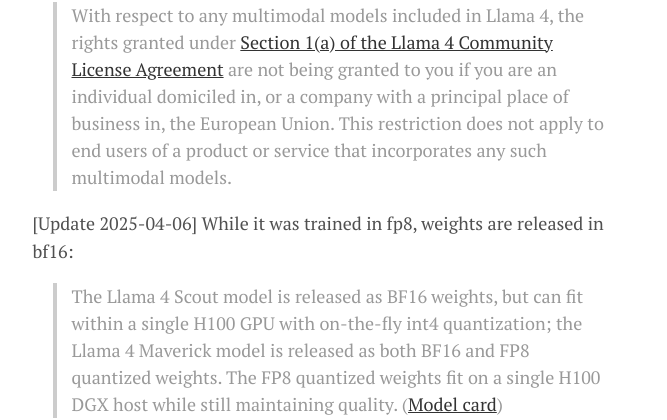
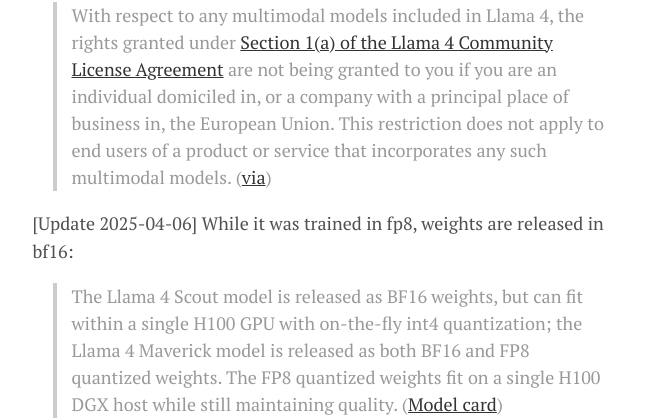
Before and after one commit to ndurner/ndurner.github.io, a Jekyll site: the page built from _posts/2025-04-05-llama-4.md, in a window 1280 px wide. Shown: the part 608-1028 px from the top of the page, without its empty margins (300-967 px from the left). Built offline with Jekyll 4.4.1, drawn with Linux system fonts in a browser that asks for light colours.

Commit message:
add source

```diff
--- a/_posts/2025-04-05-llama-4.md
+++ b/_posts/2025-04-05-llama-4.md
@@ -20,6 +20,7 @@
 [Update]
 The [Acceptable Use Policy](https://www.llama.com/llama4/use-policy/) does place restrictions on EU citizens:
 > With respect to any multimodal models included in Llama 4, the rights granted under [Section 1(a) of the Llama 4 Community License Agreement](https://www.llama.com/llama4/license/) are not being granted to you if you are an individual domiciled in, or a company with a principal place of business in, the European Union. This restriction does not apply to end users of a product or service that incorporates any such multimodal models.
+([via](https://x.com/TheXeophon/status/1908623432603881698))
 
 [Update 2025-04-06]
 While it was trained in fp8, weights are released in bf16:
```
